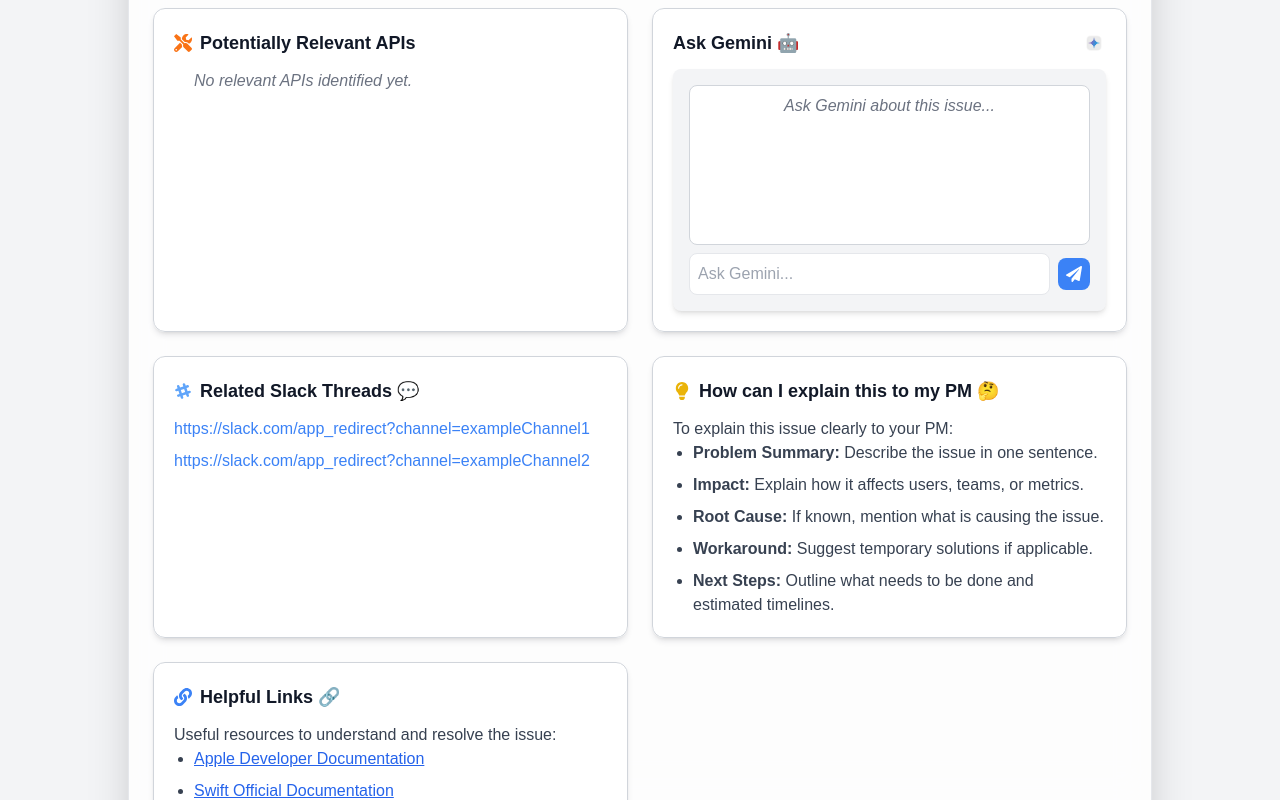
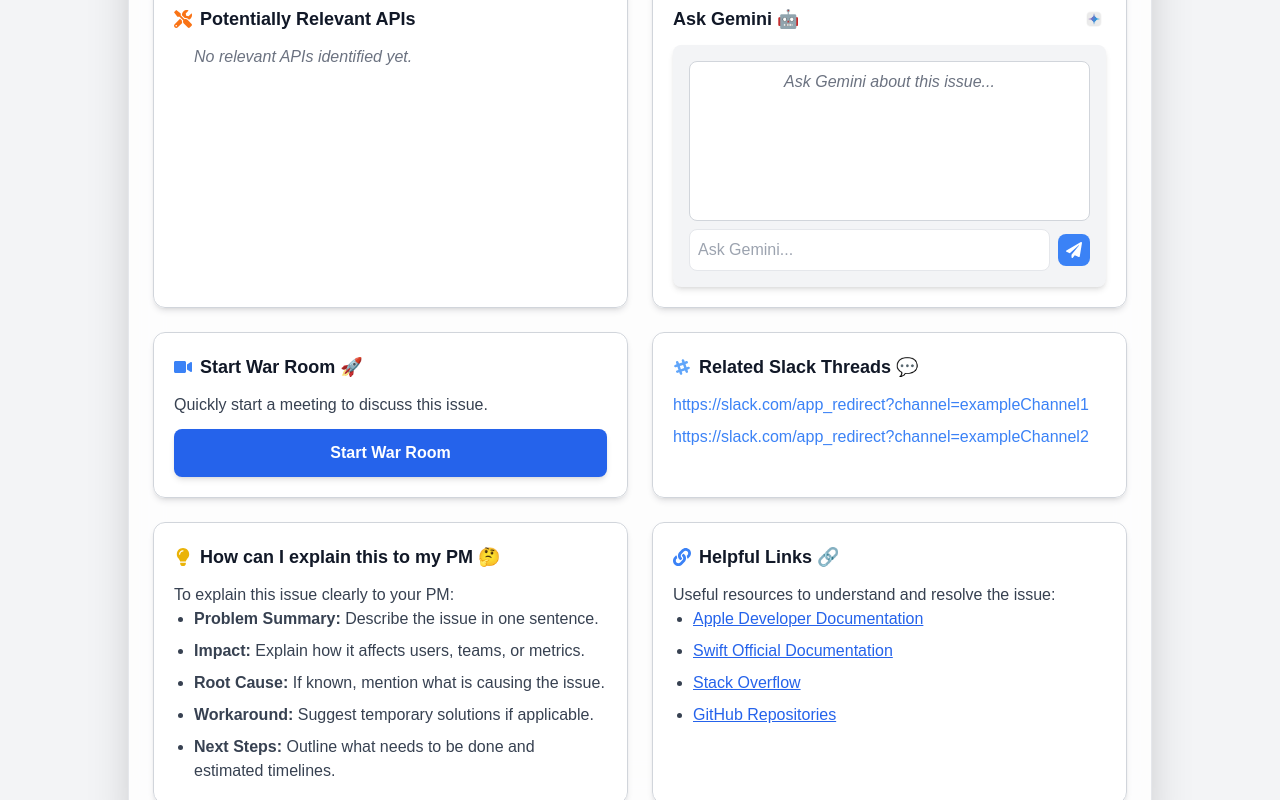
Before and after one commit to tyagivivek8/slackbot-website, a React (Create React App) app: page / in a window 1280 px wide. Shown: the part 1087-1887 px from the top of the page. Built offline with nearby package versions, Linux system fonts and the light colour scheme.

Commit message:
Added war room js

```diff
--- a/src/components/IssueDetails.js
+++ b/src/components/IssueDetails.js
@@ -2,9 +2,10 @@
 import CollapsibleSection from "./CollapsibleSection";
 import RelatedList from "./RelatedList";
 import UserJourney from "./UserJourney";
+import WarRoomButton from "./WarRoomButton";
 import { motion } from "framer-motion";
 import geminiIcon from "../gemini.png"; // Adjust path as needed
-import { FaBug, FaTools, FaMobileAlt, FaLink, FaListAlt, FaSlackHash, FaUser, FaFlag, FaRoute, FaExpand, FaRegClone, FaLightbulb, FaPaperPlane } from "react-icons/fa";
+import { FaBug, FaTools, FaVideo, FaMobileAlt, FaLink, FaListAlt, FaSlackHash, FaUser, FaFlag, FaRoute, FaExpand, FaRegClone, FaLightbulb, FaPaperPlane } from "react-icons/fa";
 
 function GeminiChatbot() {
   const [userInput, setUserInput] = useState("");
@@ -100,7 +101,6 @@
         <DetailItem label="Assigned to" value={issue.devAssigned || "Unassigned"} />
         <DetailItem label="Track" value={issue.track || "Not specified"} />
         <DetailItem label="Reported by" value={issue.reportedBy || "Anonymous"} />
-        <DetailItem label="Issue date" value={issue.reportedBy || "24-02-2025"} />
       </SectionCard>
 
       <SectionCard title="Issue Summary " icon={<FaListAlt className="text-green-500" />}>
@@ -151,6 +151,11 @@
 
       <SectionCard title="Ask Gemini 🤖" iconRight={geminiIcon}>
         <GeminiChatbot />
+      </SectionCard>
+
+      <SectionCard title="Start War Room 🚀" icon={<FaVideo className="text-blue-500" />}>
+        <p className="text-gray-700">Quickly start a meeting to discuss this issue.</p>
+        <WarRoomButton />
       </SectionCard>
 
       <SectionCard title="Related Slack Threads 💬" icon={<FaSlackHash className="text-blue-400" />}>
--- /dev/null
+++ b/src/components/WarRoomButton.js
@@ -0,0 +1,28 @@
+import { useState } from "react";
+export default function WarRoomButton() {
+  const [meetLink, setMeetLink] = useState("");
+  const startWarRoom = async () => {
+    // Generate a new Google Meet link
+    const meetUrl = "https://meet.google.com/new";
+    setMeetLink(meetUrl);
+    window.open(meetUrl, "_blank"); // Open in a new tab
+  };
+  return (
+    <div className="mt-3 flex flex-col">
+      <button
+        onClick={startWarRoom}
+        className="px-6 py-3 bg-blue-600 text-white font-semibold rounded-lg shadow-md hover:bg-blue-700 transition duration-300"
+      >
+        Start War Room
+      </button>
+      {meetLink && (
+        <p className="mt-3 text-gray-700">
+          Meeting Link:{" "}
+          <a href={meetLink} target="_blank" rel="noopener noreferrer" className="text-blue-600 underline">
+            {meetLink}
+          </a>
+        </p>
+      )}
+    </div>
+  );
+}
```
